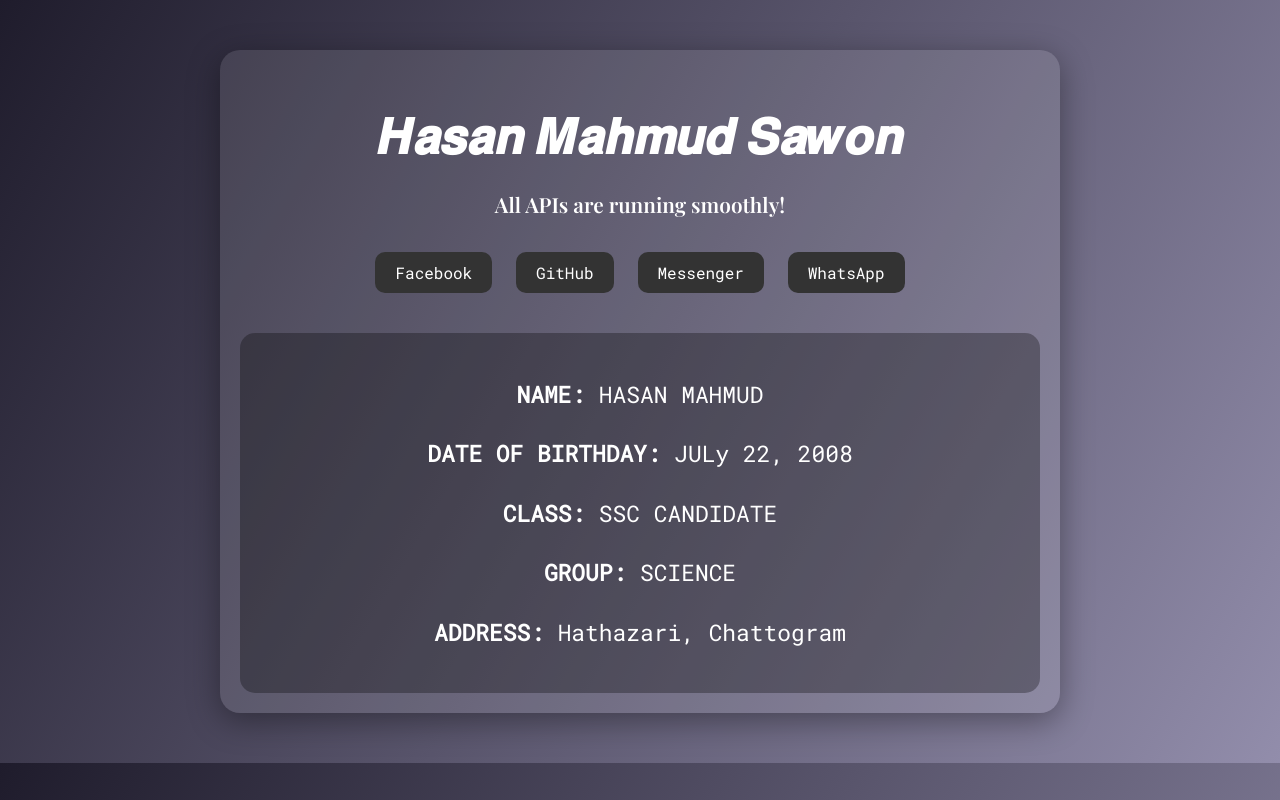
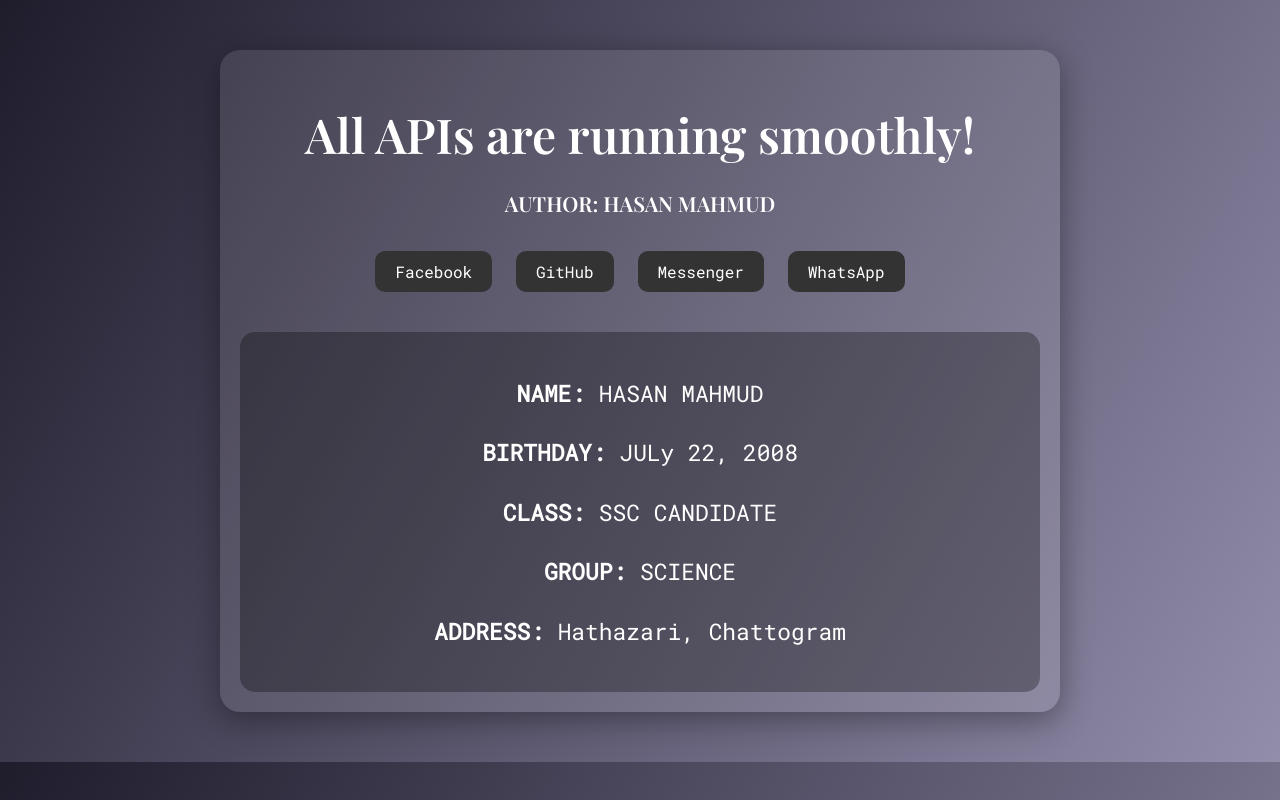
Before and after one commit to KingsOfToxiciter/API-PROJECT, a website: page profile.html in a window 1280 px wide. Drawn offline with nearby package versions, Linux system fonts and the light colour scheme.

Commit message:
Update profile.html

```diff
--- a/profile.html
+++ b/profile.html
@@ -64,8 +64,8 @@
 </head>
 <body>
   <div class="container">
-    <h1>𝑯𝒂𝒔𝒂𝒏 𝑴𝒂𝒉𝒎𝒖𝒅 𝑺𝒂𝒘𝒐𝒏</h1>
-    <p>All APIs are running smoothly!</p>
+    <h1>All APIs are running smoothly!</h1>
+    <p>AUTHOR: HASAN MAHMUD</p>
 
     <div class="links">
       <a href="https://facebook.com/KingsOfToxiciter" target="_blank">Facebook</a>
@@ -76,7 +76,7 @@
 
     <div class="biodata">
       <p><strong>NAME:</strong> HASAN MAHMUD</p>
-      <p><strong>DATE OF BIRTHDAY:</strong> JULy 22, 2008</p>
+      <p><strong>BIRTHDAY:</strong> JULy 22, 2008</p>
       <p><strong>CLASS:</strong> SSC CANDIDATE</p>
       <p><strong>GROUP:</strong> SCIENCE</p>
       <p><strong>ADDRESS:</strong> Hathazari, Chattogram</p>
```
